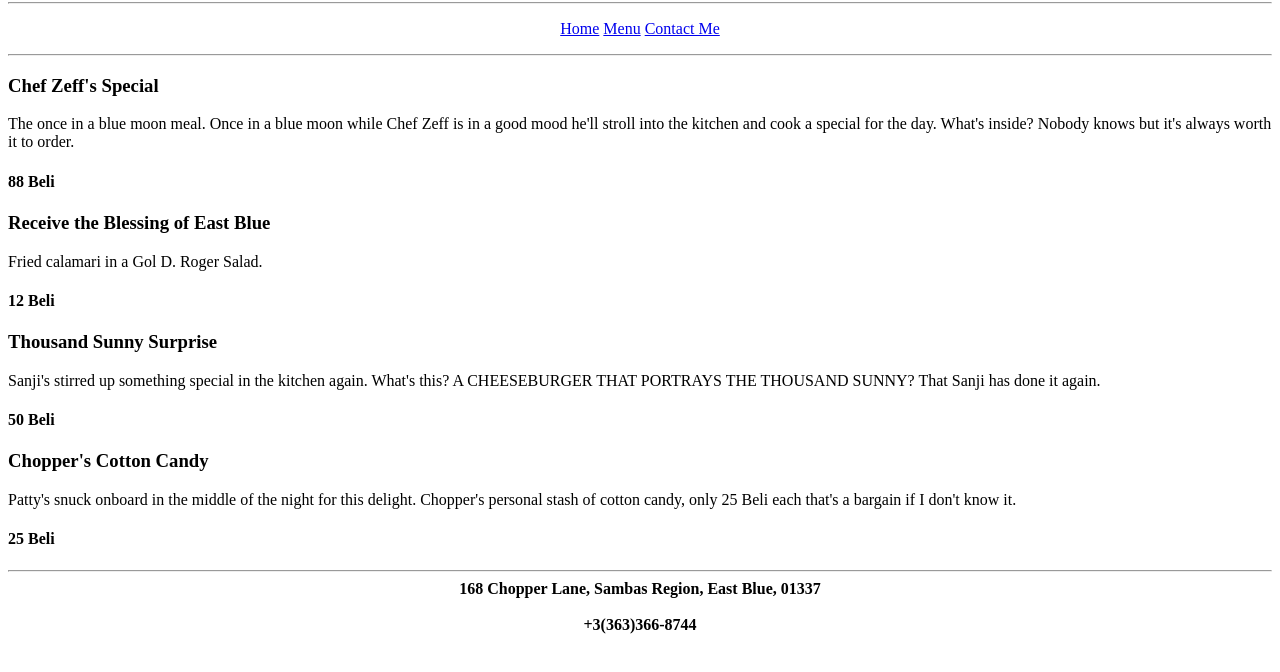
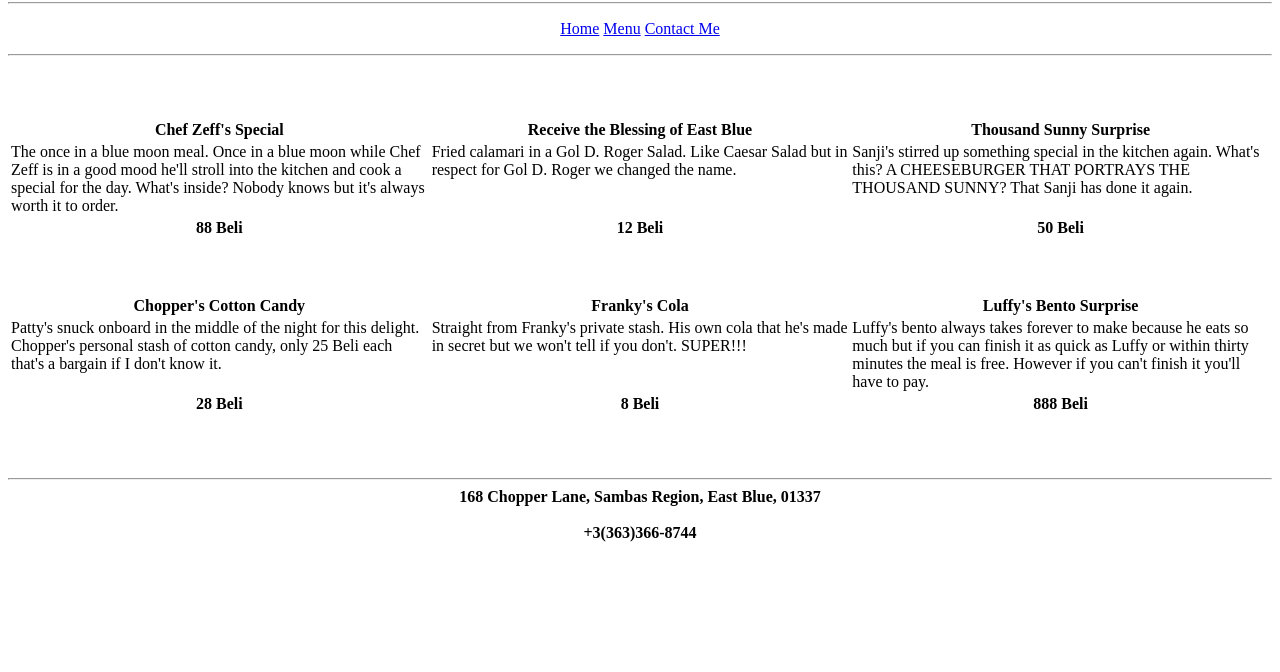
Before and after one commit to QubeChan/SoftwareGuild-Assignments, a plain HTML site: page Restaurant Site/menu.html in a window 1280 px wide. Shown: the part 78-750 px from the top of the page. Drawn offline with Linux system fonts and the light colour scheme.

Commit message:
revised the menu for alignment

```diff
--- a/Restaurant Site/menu.html
+++ b/Restaurant Site/menu.html
@@ -30,6 +30,7 @@ Most recent revision:
       </nav>
 
       <!-- This section features the restaurant menu -->
+      <!--
       <section>
         <article>
           <h3>Chef Zeff's Special</h3>
@@ -56,6 +57,45 @@ Most recent revision:
         </article>
 
       </section>
+      -->
+
+      <br /><br /><br />
+      <table>
+        <tr>
+          <th width="33%">Chef Zeff's Special</th>
+          <th width="33%">Receive the Blessing of East Blue</th>
+          <th width="33%">Thousand Sunny Surprise</th>
+        </tr>
+        <tr>
+          <td valign="top">The once in a blue moon meal. Once in a blue moon while Chef Zeff is in a good mood he'll stroll into the kitchen and cook a special for the day. What's inside? Nobody knows but it's always worth it to order.</td>
+          <td valign="top">Fried calamari in a Gol D. Roger Salad. Like Caesar Salad but in respect for Gol D. Roger we changed the name.</td>
+          <td valign="top">Sanji's stirred up something special in the kitchen again. What's this? A CHEESEBURGER THAT PORTRAYS THE THOUSAND SUNNY? That Sanji has done it again.</td>
+        </tr>
+        <tr>
+          <th>88 Beli</th>
+          <th>12 Beli</th>
+          <th>50 Beli</th>
+        </tr>
+      </table>
+      <br /><br /><br />
+      <table>
+        <tr>
+          <th width="33%">Chopper's Cotton Candy</th>
+          <th width="33%">Franky's Cola</th>
+          <th width="33%">Luffy's Bento Surprise</th>
+        </tr>
+        <tr>
+          <td valign="top">Patty's snuck onboard in the middle of the night for this delight. Chopper's personal stash of cotton candy, only 25 Beli each that's a bargain if I don't know it.</td>
+          <td valign="top">Straight from Franky's private stash. His own cola that he's made in secret but we won't tell if you don't. SUPER!!!</td>
+          <td valign="top">Luffy's bento always takes forever to make because he eats so much but if you can finish it as quick as Luffy or within thirty minutes the meal is free. However if you can't finish it you'll have to pay.</td>
+        </tr>
+        <tr>
+          <th>28 Beli</th>
+          <th>8 Beli</th>
+          <th>888 Beli</th>
+        </tr>
+      </table>
+      <br /><br /><br />
 
       <hr />
       <footer style="text-align: center;">
```
